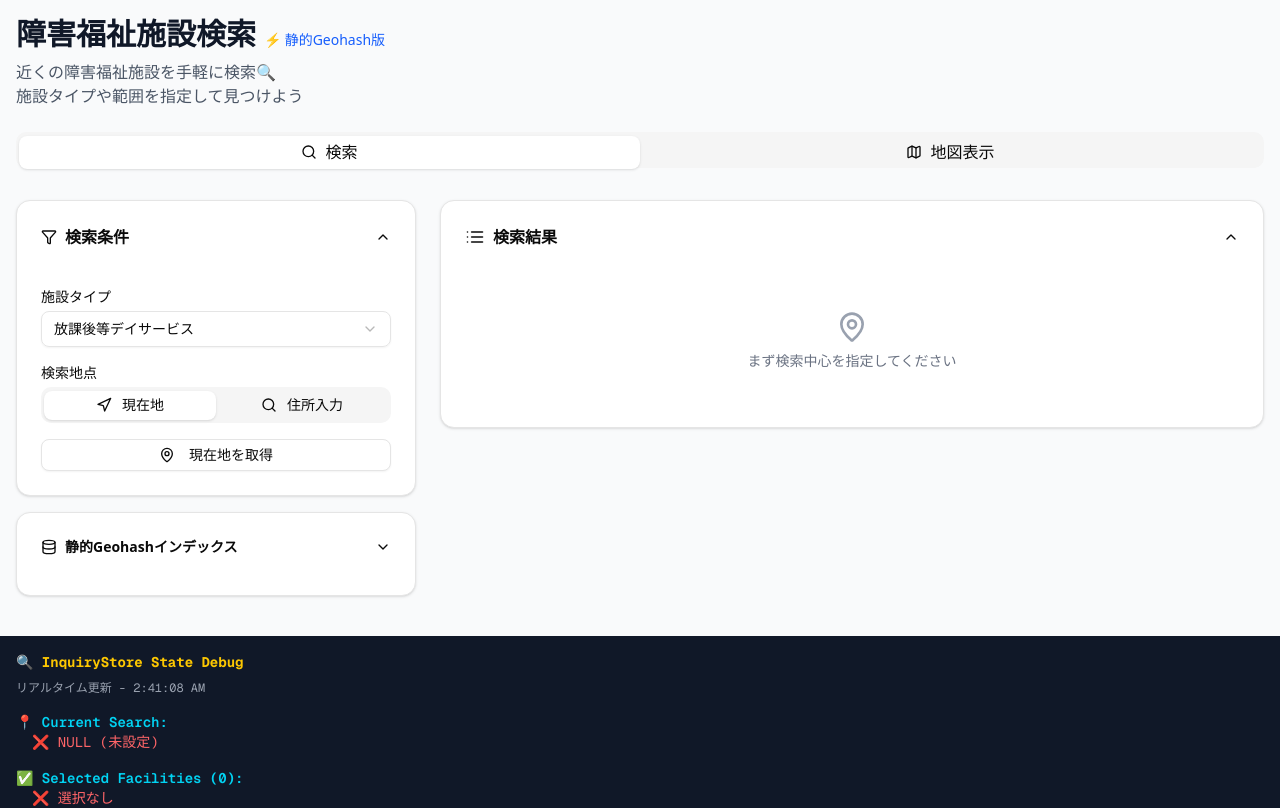
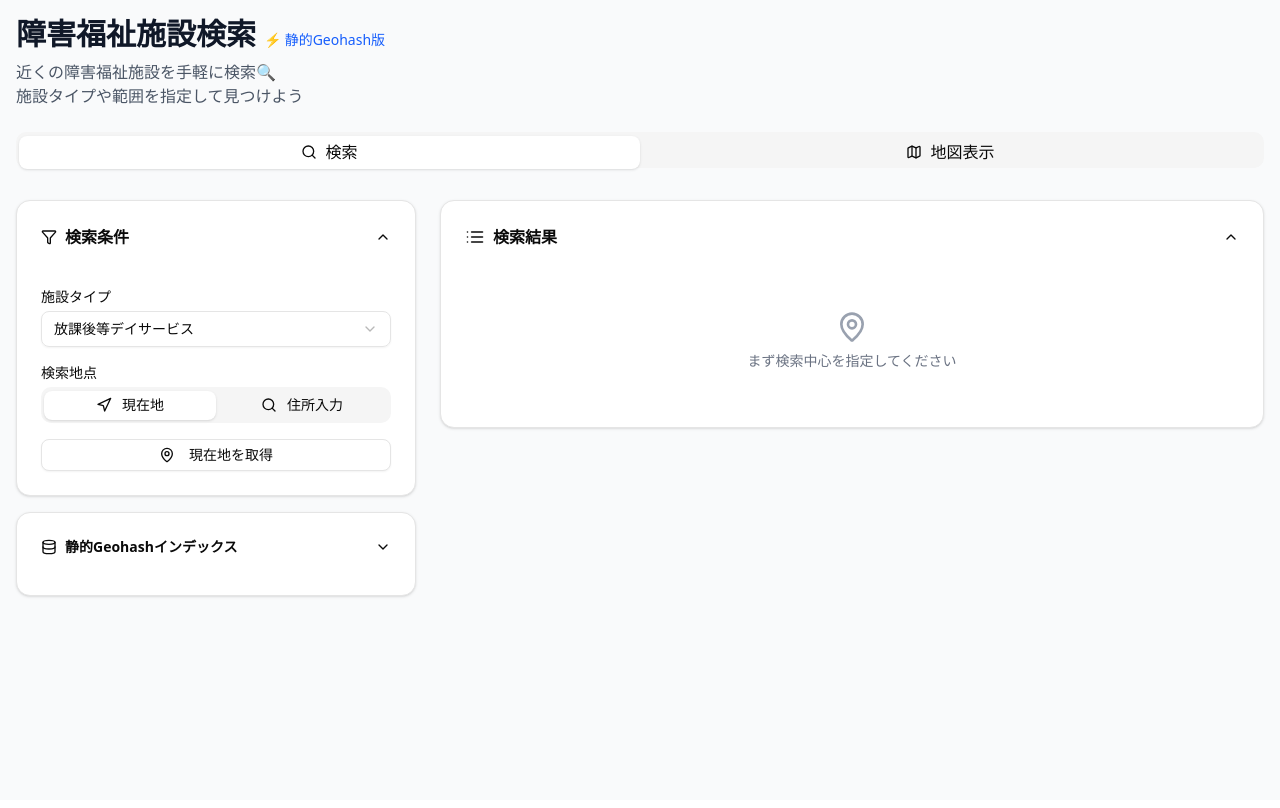
Before and after one commit to xiushu53/musubi-tie, a Next.js app: page /search in a window 1280 px wide. Shown: the top 808 px of the page. Built offline with nearby package versions, Linux system fonts and the light colour scheme.

Commit message:
🔥 Storeのデバッガーを非表示

```diff
--- a/src/app/search/page.tsx
+++ b/src/app/search/page.tsx
@@ -9,7 +9,7 @@ import {
 } from "lucide-react";
 import { useRouter } from "next/navigation";
 import { useCallback, useEffect, useState } from "react";
-import InquiryStoreDebugger from "@/_components/debug/InquiryStoreDebugger";
+// import InquiryStoreDebugger from "@/_components/debug/InquiryStoreDebugger";
 import MapLoader from "@/_components/map/MapLoader";
 import { InfoCards } from "@/_components/search/InfoCards";
 import { InquiryActionBar } from "@/_components/search/InquiryActionBar";
@@ -358,7 +358,7 @@ export default function SearchPage() {
           </Button>
         </div>
       )}
-      <InquiryStoreDebugger />
+      {/* <InquiryStoreDebugger /> */}
     </div>
   );
 }
```
